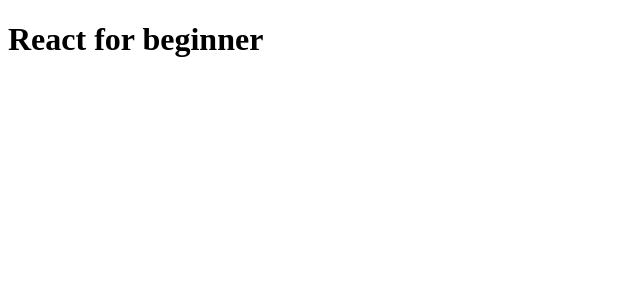
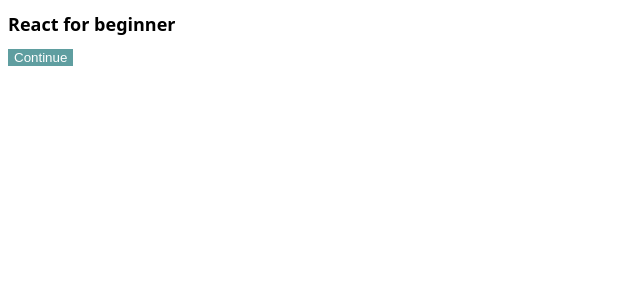
Before and after one commit to Eastynfromeast/react-basic, a React (Create React App) app: page / in a window 1280 px wide. Shown: the top 300 px of the page, without its empty margins (0-640 px from the left). Built offline with nearby package versions, Linux system fonts and the light colour scheme.

Commit message:
remind of styles and .module.css

```diff
--- /dev/null
+++ b/babel.config.js
@@ -0,0 +1,11 @@
+module.exports = function (api) {
+	api.cache(true);
+
+	const presets = ["@babel/preset-env", "@babel/preset-react"];
+	const plugins = [];
+
+	return {
+		presets,
+		plugins,
+	};
+};
--- a/src/App.js
+++ b/src/App.js
@@ -1,5 +1,12 @@
+import Button from "./Button";
+import styles from "./App.module.css";
 function App() {
-	return <h1>React for beginner</h1>;
+	return (
+		<div>
+			<h1 className={styles.title}>React for beginner</h1>
+			<Button text={"Continue"} />
+		</div>
+	);
 }
 
 export default App;
--- /dev/null
+++ b/src/App.module.css
@@ -0,0 +1,4 @@
+.title {
+	font-family: system-ui, -apple-system, BlinkMacSystemFont, "Segoe UI", Roboto, Oxygen, Ubuntu, Cantarell, "Open Sans", "Helvetica Neue", sans-serif;
+	font-size: 18px;
+}
--- /dev/null
+++ b/src/Button.js
@@ -0,0 +1,11 @@
+import PropTypes from "prop-types";
+import styles from "./Button.module.css";
+function Button({ text }) {
+	return <button className={styles.btn}>{text}</button>;
+}
+
+Button.propTypes = {
+	text: PropTypes.string.isRequired,
+};
+
+export default Button;
--- /dev/null
+++ b/src/Button.module.css
@@ -0,0 +1,5 @@
+.btn {
+	color: white;
+	background-color: cadetblue;
+	border: none;
+}
--- /dev/null
+++ b/webpack.config.js
@@ -0,0 +1,12 @@
+const path = require("path");
+
+module.exports = {
+	// Webpack을 통해 번들링하고자하는 파일인 index.js의 상대 경로를 입력해 줍니다.
+	entry: "./index.js",
+	output: {
+		// 번들링이 완료된 JavaScript 파일을 어떤 폴더에 생성할지, 어떤 이름으로 생성할지 작성해 줍니다.
+		// dist라는 이름의 폴더에 생성하고 bundle.js라는 이름을 갖도록 설정해 주겠습니다.
+		path: path.resolve(__dirname, "dist"),
+		filename: "bundle.js",
+	},
+};
```
Also changed, not shown: package.json (+8 -0 lines), public/index.html (+7 -1 lines), 1 other file (tests, documents, lock files or other folders).
